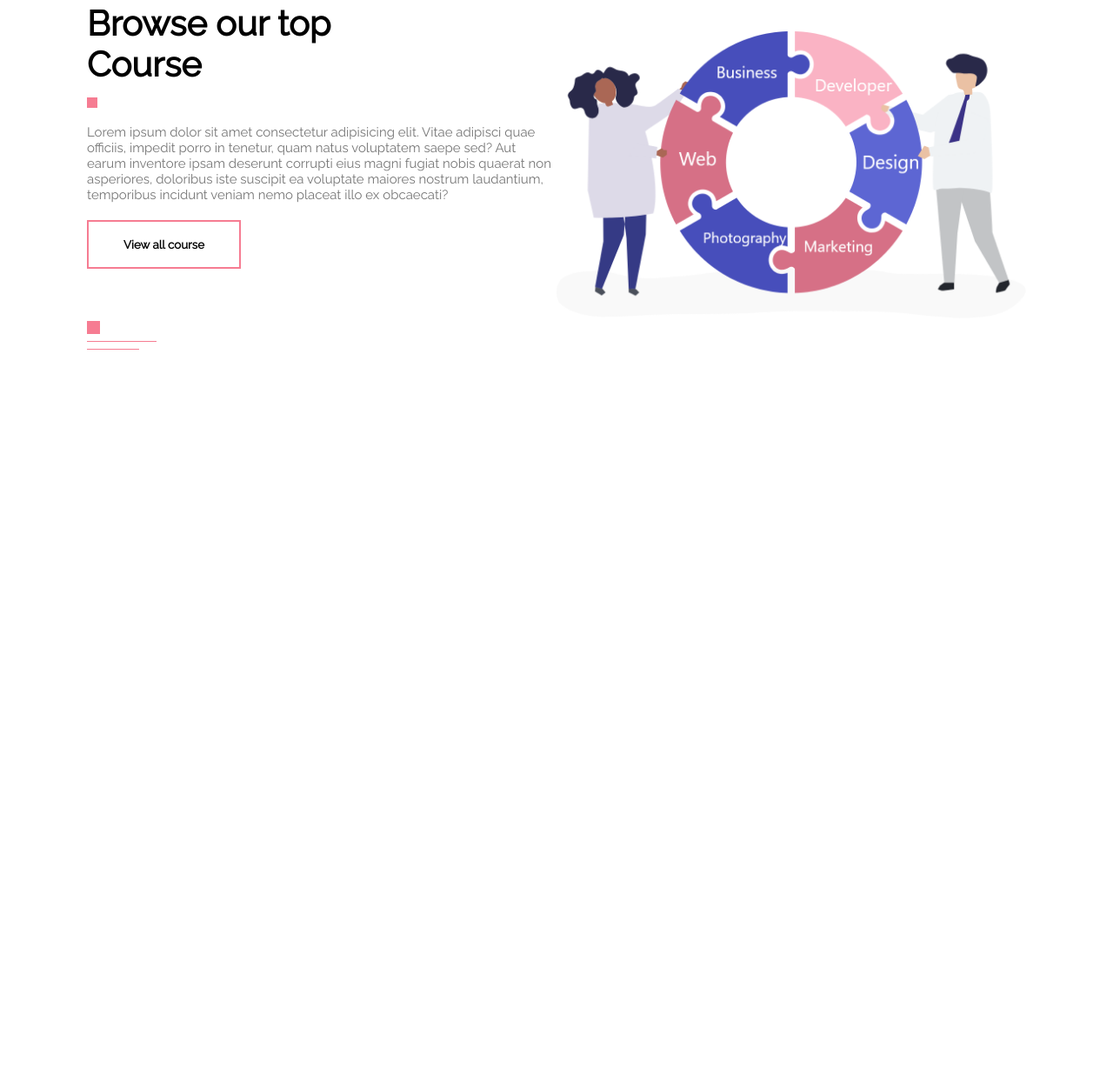
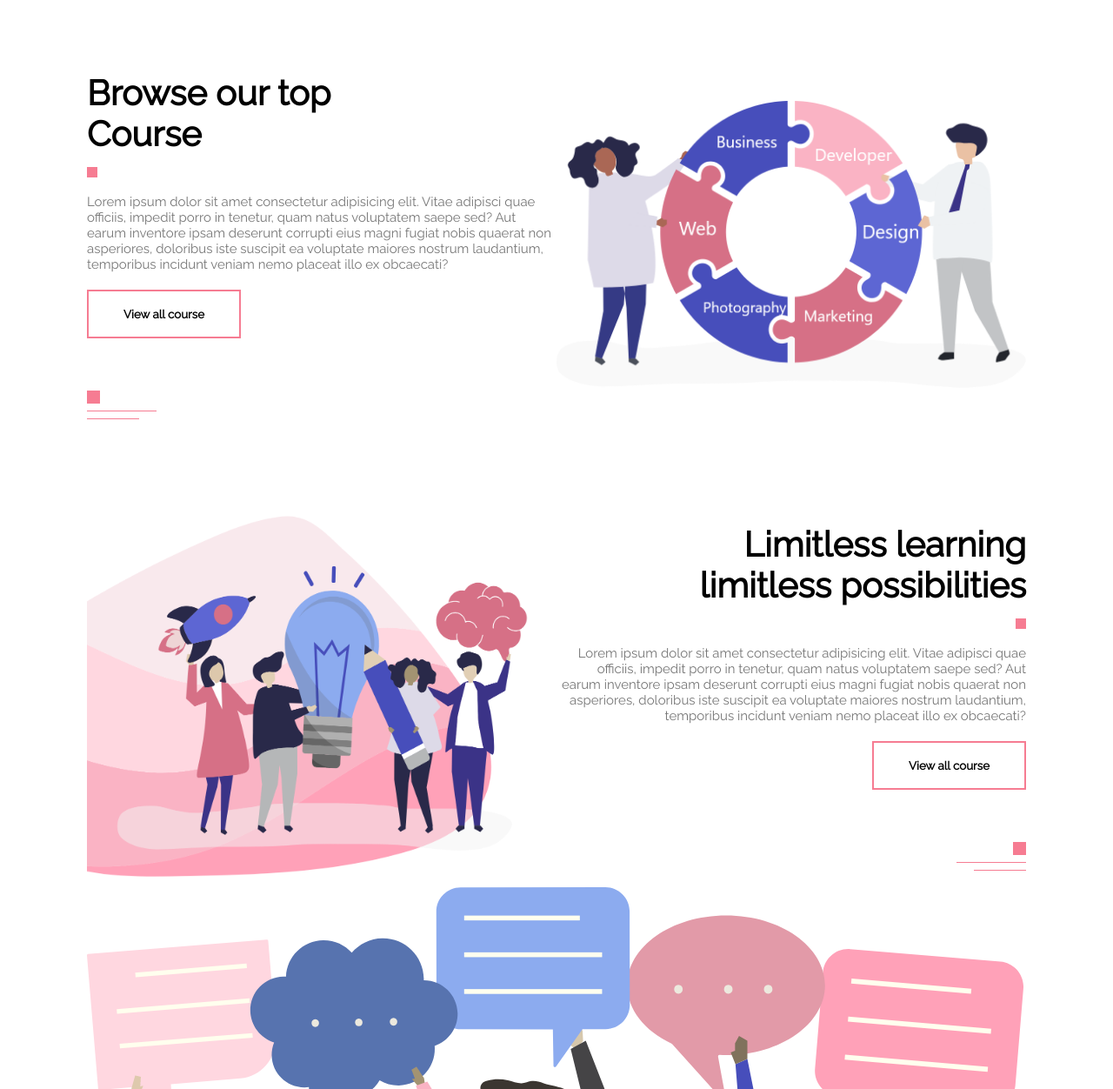
Before and after one commit to phanvinhquy08/CodersX-project, a plain HTML site: page components.html in a window 1280 px wide. Shown: the part 2188-3440 px from the top of the page at 87% size. Before the commit the page ends 2690 px from the top, so only its background shows below. Drawn offline with Linux system fonts and the light colour scheme.

Commit message:
add course

```diff
--- a/components.html
+++ b/components.html
@@ -115,9 +115,39 @@
             </div>
         </div>
     </section>
-
-
-
+    <!-- offer -->
+    <section id="offer">
+        <div class="container offer-row">
+            <div class="offer-left-col">
+                <img src="./images/offer.png" alt="offer">
+            </div>
+            <div class="offer-right-col">
+                <div class="offer-text">
+                    <h1>Limitless learning <br>limitless possibilities</h1>
+                    <span class="square"></span>
+                    <p>Lorem ipsum dolor sit amet consectetur adipisicing elit. Vitae adipisci quae officiis, impedit
+                        porro in tenetur, quam natus voluptatem saepe sed? Aut earum inventore ipsam deserunt corrupti
+                        eius magni fugiat nobis quaerat non asperiores, doloribus iste suscipit ea voluptate maiores
+                        nostrum laudantium, temporibus incidunt veniam nemo placeat illo ex obcaecati?</p>
+                    <button class="common-btn">View all course</button>
+                    <div class="line">
+                        <span class="line-1"></span><br>
+                        <span class="line-2"></span><br>
+                        <span class="line-3"></span>
+                    </div>
+                </div>
+            </div>
+        </div>
+    </section>
+    <!-- contact -->
+    <section id="contact">
+        <div class="container contact-row">
+            <div class="contact-left-col"></div>
+            <div class="contact-right-col">
+                <img src="./images/contact.png" alt="contact">
+            </div>
+        </div>
+    </section>
 
     <script>
         var menuBtn = document.getElementById("menuBtn");
--- a/css/style.css
+++ b/css/style.css
@@ -45,7 +45,7 @@ p {
   line-height: 18px;
   color: #777;
 }
-.header-text button {
+button {
   margin-top: 20px;
   margin-bottom: 60px;
 }
@@ -169,7 +169,20 @@ nav ul li a {
 .course-left-col {
     flex-basis: 50%;
 }
-.course-text button {
-    margin-top: 20px;
-    margin-bottom: 60px;
+
+/* offer */
+.offer-row {
+    display: flex;
+    align-items: center;
+    flex-wrap: wrap;
 }
+.offer-left-col {
+    flex-basis: 50%;
+}
+.offer-left-col img {
+    width: 100%;
+}
+.offer-right-col {
+    flex-basis: 50%;
+    text-align: right;
+}
```
